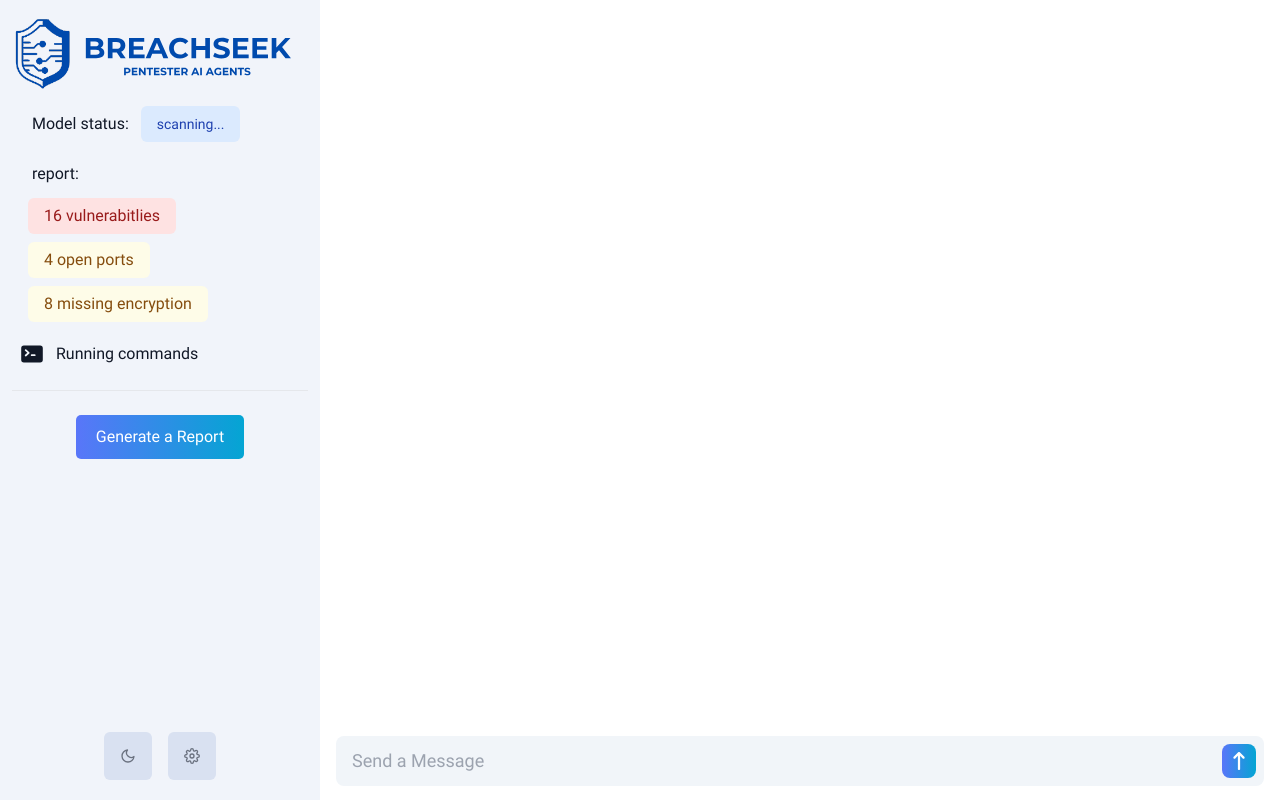
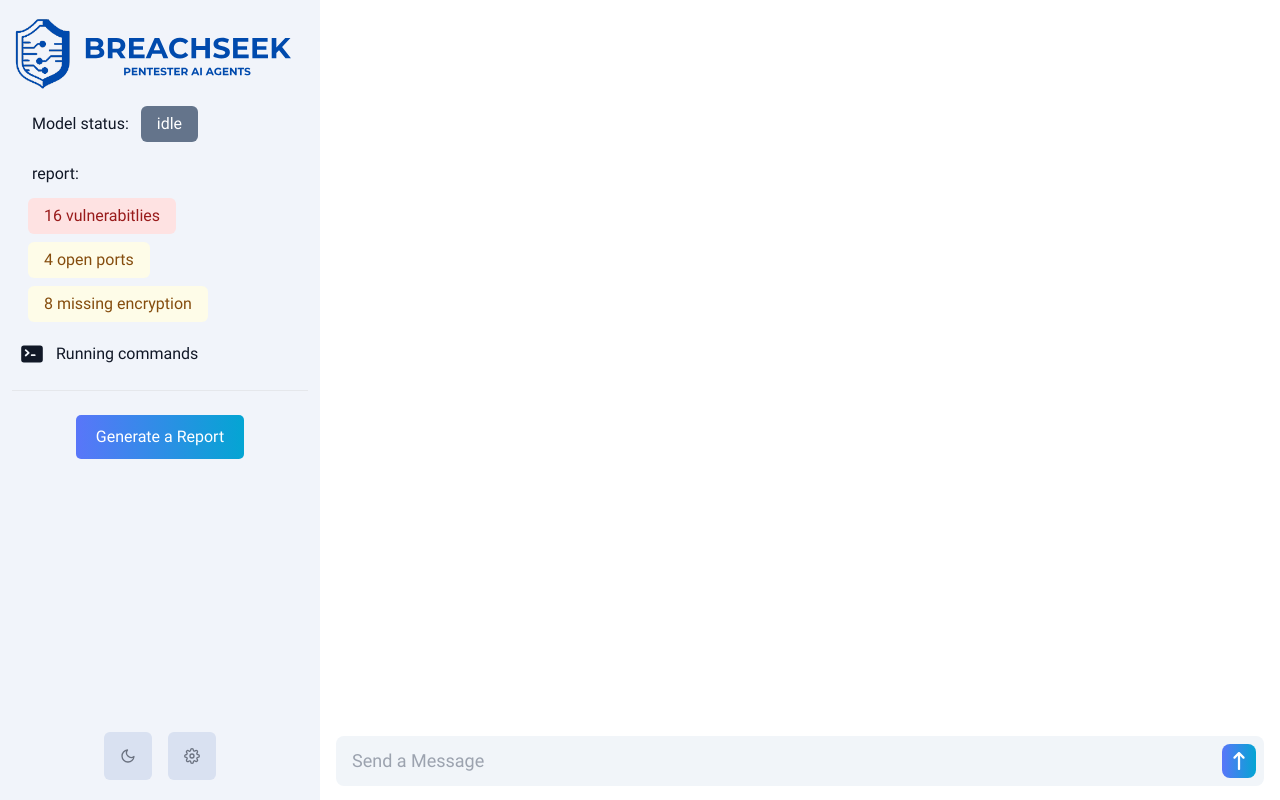
Before and after one commit to snow10100/pena, a Next.js app in the folder ui/: page /chat in a window 1280 px wide. Built offline with nearby package versions, Linux system fonts and the light colour scheme.

Commit message:
Create a Model Context for model status and report summary

```diff
--- a/ui/app/chat/page.jsx
+++ b/ui/app/chat/page.jsx
@@ -8,6 +8,8 @@ import BotChatBubble from "../../components/chat/BotChatBubble";
 import { RemoteRunnable } from "@langchain/core/runnables/remote";
 import { useSearchParams } from "next/navigation";
 import { fetchEventSource } from "@microsoft/fetch-event-source";
+import { useModelContext } from '../../hooks/ModelContext';
+
 
 // const fetcher = url => axios.post(url).then(res => res.data);
 
@@ -46,6 +48,9 @@ export default function Home() {
   const target = searchParams.get("target");
   const task = searchParams.get("task");
 
+  const { modelStatus, setModelStatus, modelSummary, setModelSummary } = useModelContext();
+
+
   // TODO: set model status as a context
 
   const fetchData = async (message) => {
@@ -66,8 +71,16 @@ export default function Home() {
         console.log(
           `Received content: ${obj.messages[obj.messages.length - 1].content}`
         ); // for debugging purposes
+        const Model_status = obj.current_step || obj.agent;
+        setModelStatus(Model_status == '__end__' ? 'Done' : Model_status);
+        // TODO:
+        // setModelSummary();
 
-        setMessages((prev) => [...prev, obj.messages[obj.messages.length - 1]]);
+
+        if (obj.agent == 'tools_node') {
+          obj.agent = 'pentester';
+        }
+        setMessages((prev) => [...prev, obj]);
       },
     });
   };
@@ -82,7 +95,7 @@ export default function Home() {
     }
   }, [target, task]);
 
-  useEffect(() => {}, [tempMessages]);
+  useEffect(() => { }, [tempMessages]);
 
   // const handleSubmit = async (message) => {
   //   if (!message) {
@@ -135,8 +148,9 @@ export default function Home() {
                   {message.content}
                 </UserChatBubble>
               ) : (
-                <BotChatBubble key={`bot-${index}`}>
-                  {message.content}
+                // message here is actually the entire object, sorry for the confusion but no time :)
+                <BotChatBubble key={`bot-${index}`} bot_name={message.agent || ""}>
+                  {message.messages[message.messages.length - 1].content}
                 </BotChatBubble>
               )
             )}
--- a/ui/app/layout.jsx
+++ b/ui/app/layout.jsx
@@ -1,18 +1,20 @@
+'use client'
 import { ThemeProvider } from '../hooks/ThemeContext'; // Adjust the path if necessary
+import { ModelProvider } from '../hooks/ModelContext'; // Adjust the import path as necessary
 import "../styles/globals.css";
 
-export const metadata = {
-  title: "BreachSeek",
-  description: "AI powered pentesting Agent",
-  icons: {
-    icon: [
-      { url: '/icon.svg', sizes: '32x32', type: 'image/svg+xml' },
-      { url: '/icon.svg', sizes: '64x64', type: 'image/svg+xml' },
-      { url: '/icon.svg', sizes: '128x128', type: 'image/svg+xml' },
-      { url: '/icon.svg', sizes: '256x256', type: 'image/svg+xml' }
-    ],
-  },
-};
+// export const metadata = {
+//   title: "BreachSeek",
+//   description: "AI powered pentesting Agent",
+//   icons: {
+//     icon: [
+//       { url: '/icon.svg', sizes: '32x32', type: 'image/svg+xml' },
+//       { url: '/icon.svg', sizes: '64x64', type: 'image/svg+xml' },
+//       { url: '/icon.svg', sizes: '128x128', type: 'image/svg+xml' },
+//       { url: '/icon.svg', sizes: '256x256', type: 'image/svg+xml' }
+//     ],
+//   },
+// };
 
 export default function RootLayout({ children }) {
   return (
@@ -23,7 +25,9 @@ export default function RootLayout({ children }) {
         }
       >
         <ThemeProvider>
-          {children}
+          <ModelProvider>
+            {children}
+          </ModelProvider>
         </ThemeProvider>
       </body>
     </html>
--- a/ui/components/chat/BotChatBubble.jsx
+++ b/ui/components/chat/BotChatBubble.jsx
@@ -9,7 +9,7 @@ import { useEffect, useState } from "react";
 import { FaRobot } from "react-icons/fa";
 import { useCookie } from "../../hooks/useCookie";
 import { useTheme } from "../../hooks/ThemeContext";
-export default function BotChatBubble({ children, error = false }) {
+export default function BotChatBubble({ children, bot_name = "" }) {
   const [codeStyle, setCodeStyle] = useState(oneLight); // Default to light theme
 
   const { theme } = useTheme();
@@ -24,7 +24,7 @@ export default function BotChatBubble({ children, error = false }) {
     <div>
       <div className="flex gap-1 justify-center items-center w-fit">
         <FaRobot className=" text-gray-500" />
-        <span className="text-gray-500">Bot</span>
+        <span className="text-gray-500">Bot | {bot_name} </span>
       </div>
       <div className="p-4 mr-auto bg-[#F1F4FA] dark:bg-gray-800 dark:text-slate-300 rounded-md shadow-md max-w-[90%]">
         <ReactMarkdown
--- /dev/null
+++ b/ui/components/common/ModelStatus.jsx
@@ -0,0 +1,32 @@
+import React, { useState, useEffect } from 'react';
+
+const statusConfig = new Map([
+  ['supervisor', { colorClass: 'bg-yellow-100 text-yellow-800', text: 'Supervising' }],
+  ['pentester', { colorClass: 'bg-blue-100 text-blue-800', text: 'Pentesting' }],
+  ['evaluator', { colorClass: 'bg-purple-100 text-purple-800', text: 'Evaluating' }],
+  ['tools_node', { colorClass: 'bg-purple-100 text-purple-800', text: 'Evaluating' }],
+  ['Done', { colorClass: 'bg-green-100 text-green-800', text: 'Done' }]
+]);
+
+const ModelStatus = ({ status }) => {
+  const [dots, setDots] = useState('');
+  console.log('status:', status);
+
+  useEffect(() => {
+    const interval = setInterval(() => {
+      setDots(prev => (prev.length < 3 ? prev + '.' : ''));
+    }, 500);
+
+    return () => clearInterval(interval);
+  }, []);
+
+  const { colorClass, text } = statusConfig.get(status) || { colorClass: 'bg-slate-500 text-white', text: 'idle' };
+
+  return (
+    <span className={"m-1 px-4 py-2 inline-flex leading-5 rounded-md " + colorClass}>
+      {text}{(status === 'Done' || status === 'idle') ? '' : dots}
+    </span>
+  );
+};
+
+export default ModelStatus;
--- a/ui/components/common/SideBar.jsx
+++ b/ui/components/common/SideBar.jsx
@@ -8,12 +8,14 @@ import { FiMoon, FiSun, FiSettings, FiUser } from 'react-icons/fi';
 import { HiMiniCommandLine } from "react-icons/hi2";
 import { useTheme } from '../../hooks/ThemeContext';
 import Image from 'next/image';
-
+import { useModelContext } from '../../hooks/ModelContext';
+import ModelStatus from './ModelStatus';
 
 function SideBar() {
   const [showSidebar, setShowSidebar] = useState(true);
   const { theme, toggleTheme } = useTheme();
   const toggleSidebar = () => setShowSidebar(!showSidebar);
+  const { modelStatus, setModelStatus, modelSummary, setModelSummary } = useModelContext();
 
 
   return (
@@ -67,7 +69,7 @@ function SideBar() {
             <li className='flex'>
               <SideBarItem text={"Model status: "} icon={""} className='text-nowrap m-0' />
               <span className=''>
-                <StatIndicator criticality={'medium'} text='scanning...' className={'text-sm'} />
+                <ModelStatus status={modelStatus} />
               </span>
             </li>
             <li>
--- /dev/null
+++ b/ui/hooks/ModelContext.js
@@ -0,0 +1,29 @@
+import React, { createContext, useState, useContext } from 'react';
+
+// Create the context
+const ModelContext = createContext();
+
+// Create a provider component
+export function ModelProvider({ children }) {
+  const [modelStatus, setModelStatus] = useState('idle');
+  const [modelSummary, setModelSummary] = useState([]);
+
+  // Value object to be provided to consuming components
+  const value = {
+    modelStatus,
+    setModelStatus,
+    modelSummary,
+    setModelSummary,
+  };
+
+  return <ModelContext.Provider value={value}>{children}</ModelContext.Provider>;
+}
+
+// Custom hook for using the context
+export function useModelContext() {
+  const context = useContext(ModelContext);
+  if (context === undefined) {
+    throw new Error('useModel must be used within a ModelProvider');
+  }
+  return context;
+}
```
